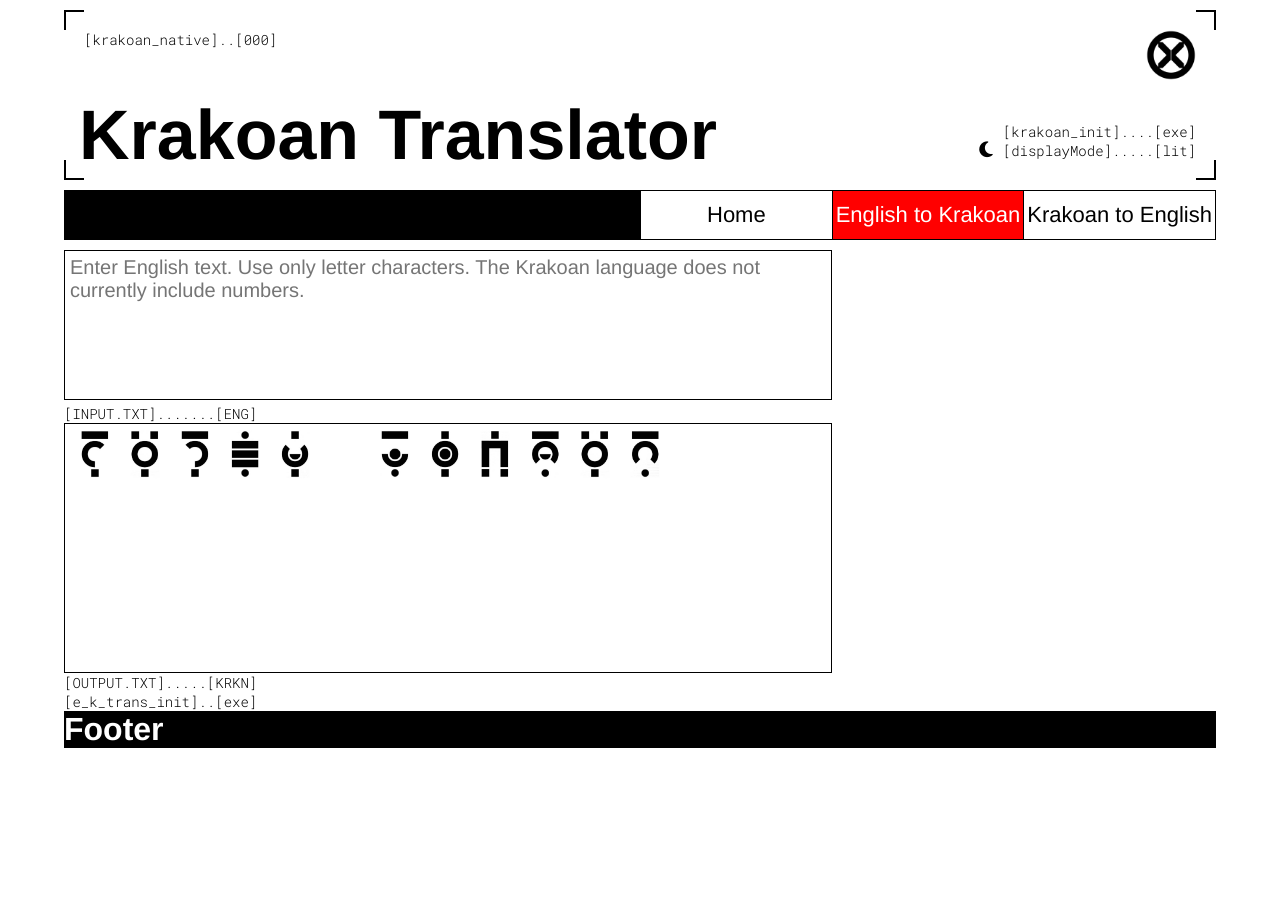
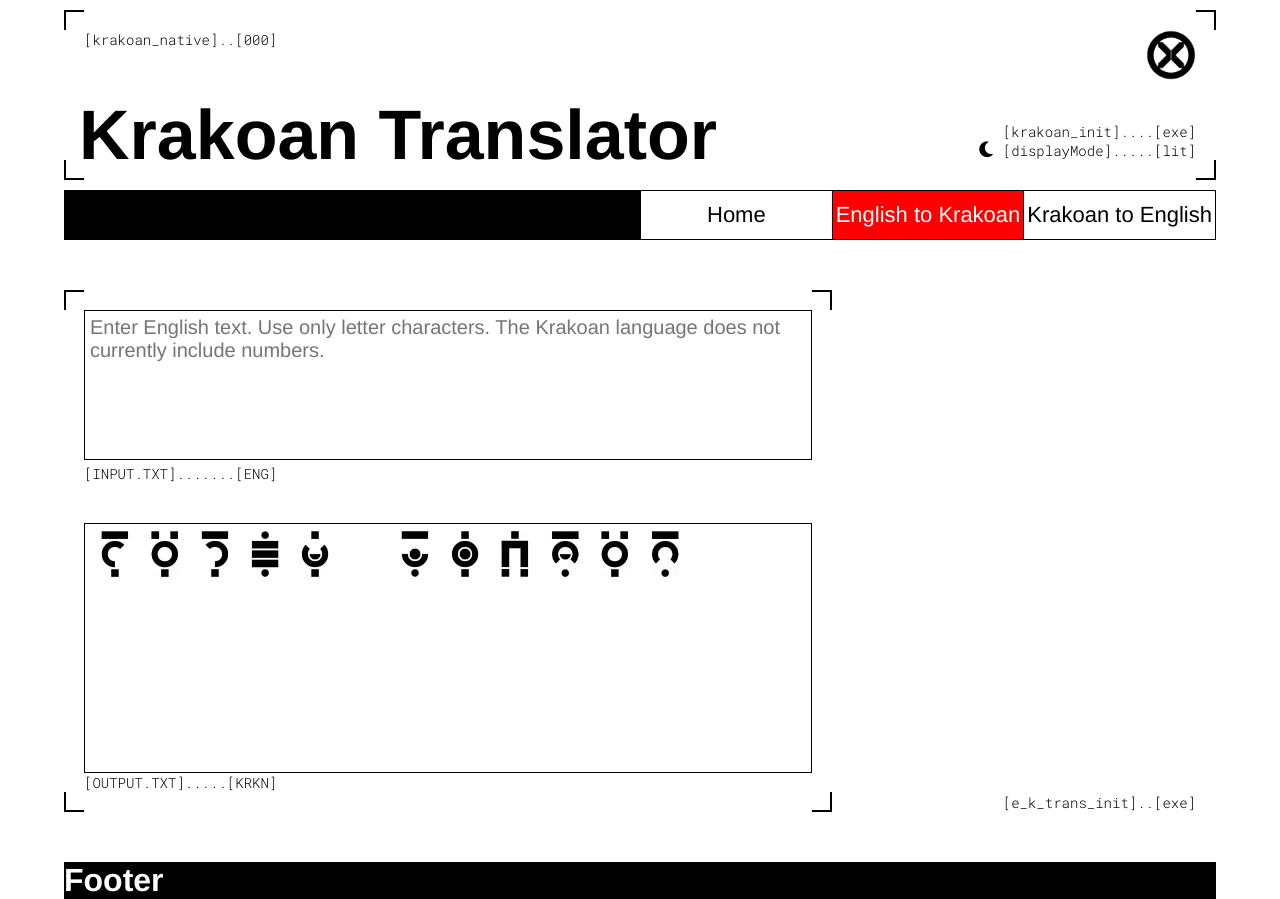
Before and after one commit to CaseyPitman/krakoan-translator, a React (Create React App) app: page /#/english-to-krakoan in a window 1280 px wide. Before the commit the page ends 800 px from the top, so only its background shows below. Built offline with nearby package versions, Linux system fonts and the light colour scheme.

Commit message:
English Translate: completed layout.

```diff
--- a/src/components/EnglishTranslate.js
+++ b/src/components/EnglishTranslate.js
@@ -5,10 +5,6 @@ import React, { useState, useEffect } from "react";
 //Styles
 import "../css/english-translate.css";
 
-//Assets
-// import imageLoader from "../characters.js";
-
-//{ images.map(({id, src, title, description}) => <img key={id} src={src} title={title} alt={description} />)
 
 const EnglishTranslate = () => {
   const [characters, setCharacters] = useState();
@@ -32,6 +28,7 @@ const EnglishTranslate = () => {
   return (
     <div className='english-translate'>
       <div className='input-output-wrapper'>
+      <div className='input-output-wrapper-top'></div>
         <div className='input-container'>
           <textarea
             className='input-text'
@@ -60,7 +57,7 @@ const EnglishTranslate = () => {
         </div>
       </div>
 
-      <div className='k-e-trans-info-tag'>
+      <div className='english-translate-info-tag'>
         <p className='info-tag'>[e_k_trans_init]..[exe]</p>
       </div>
     </div>
--- a/src/css/english-translate.css
+++ b/src/css/english-translate.css
@@ -1,7 +1,67 @@
 /* Styles for English to Krakoan Translation Page */
 
+.english-translate {
+  position: relative;
+  margin: 50px 0;
+}
+
 .input-output-wrapper {
+  position: relative;
   width: 66.66%;
+}
+
+.input-output-wrapper::before {
+  content: "";
+  border-bottom: 2px solid;
+  border-left: 2px solid;
+  width: 20px;
+  height: 20px;
+  position: absolute;
+  bottom: 0px;
+  left: 0px;
+}
+
+.input-output-wrapper::after {
+  content: "";
+  border-bottom: 2px solid;
+  border-right: 2px solid;
+  width: 20px;
+  height: 20px;
+  position: absolute;
+  bottom: 0px;
+  right: 0px;
+}
+
+.input-output-wrapper-top {
+  position: relative;
+  height: 0px;
+}
+
+.input-output-wrapper-top:before {
+  content: "";
+  border-top: 2px solid;
+  border-left: 2px solid;
+  width: 20px;
+  height: 20px;
+  position: absolute;
+  top: 0px;
+  left: 0px;
+}
+
+.input-output-wrapper-top:after {
+  content: "";
+  border-top: 2px solid;
+  border-right: 2px solid;
+  width: 20px;
+  height: 20px;
+  position: absolute;
+  top: 0px;
+  right: 0px;
+}
+
+.input-container,
+.output-container {
+  padding: 20px;
 }
 
 .input-text {
@@ -12,10 +72,7 @@
   border: 1px solid black;
   resize: none;
   padding: 5px;
-}
-
-.input-text:focus {
-  border: 1px solid black;
+  overflow:auto;
 }
 
 .translated-text {
@@ -28,3 +85,9 @@
 .k-output-character {
   width: 50px;
 }
+
+.english-translate-info-tag {
+  position: absolute;
+  bottom: 0px;
+  right: 20px;
+}
```
Also changed, not shown: 1 other file (tests, documents, lock files or other folders).
